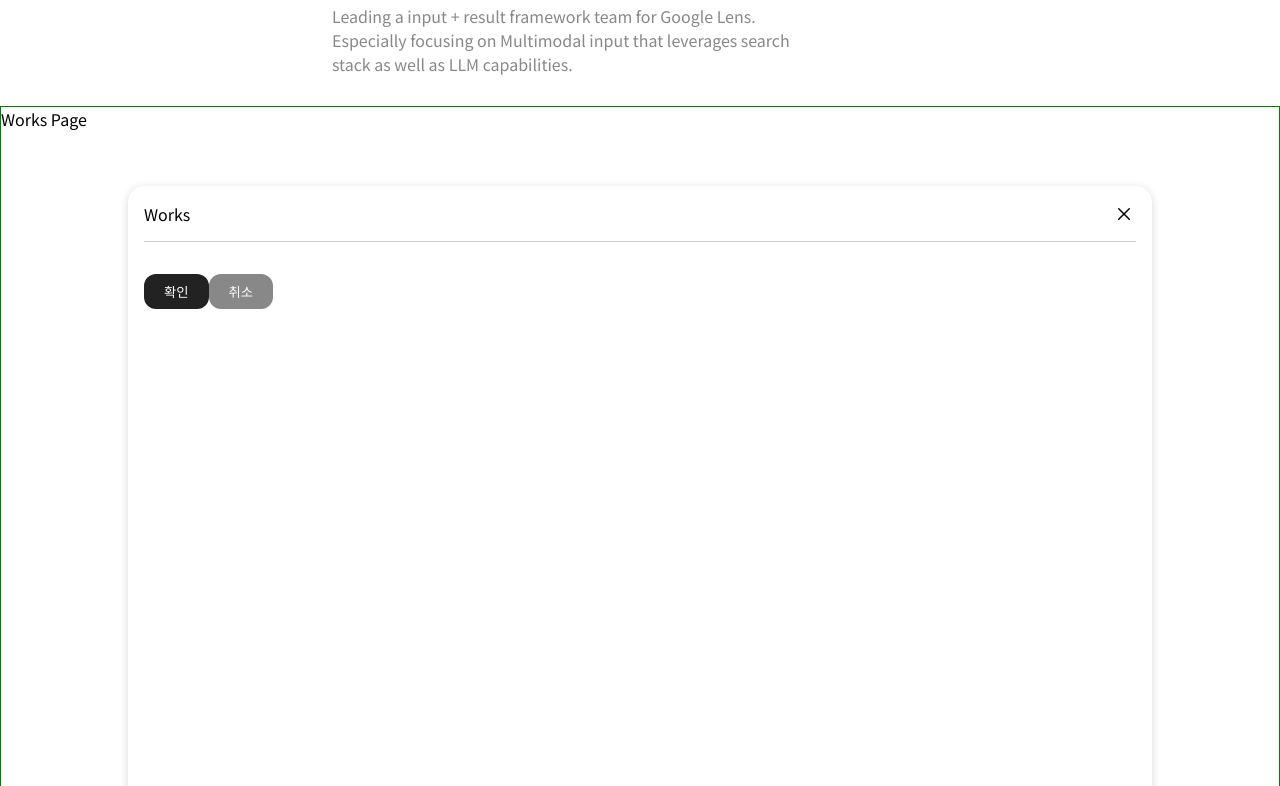
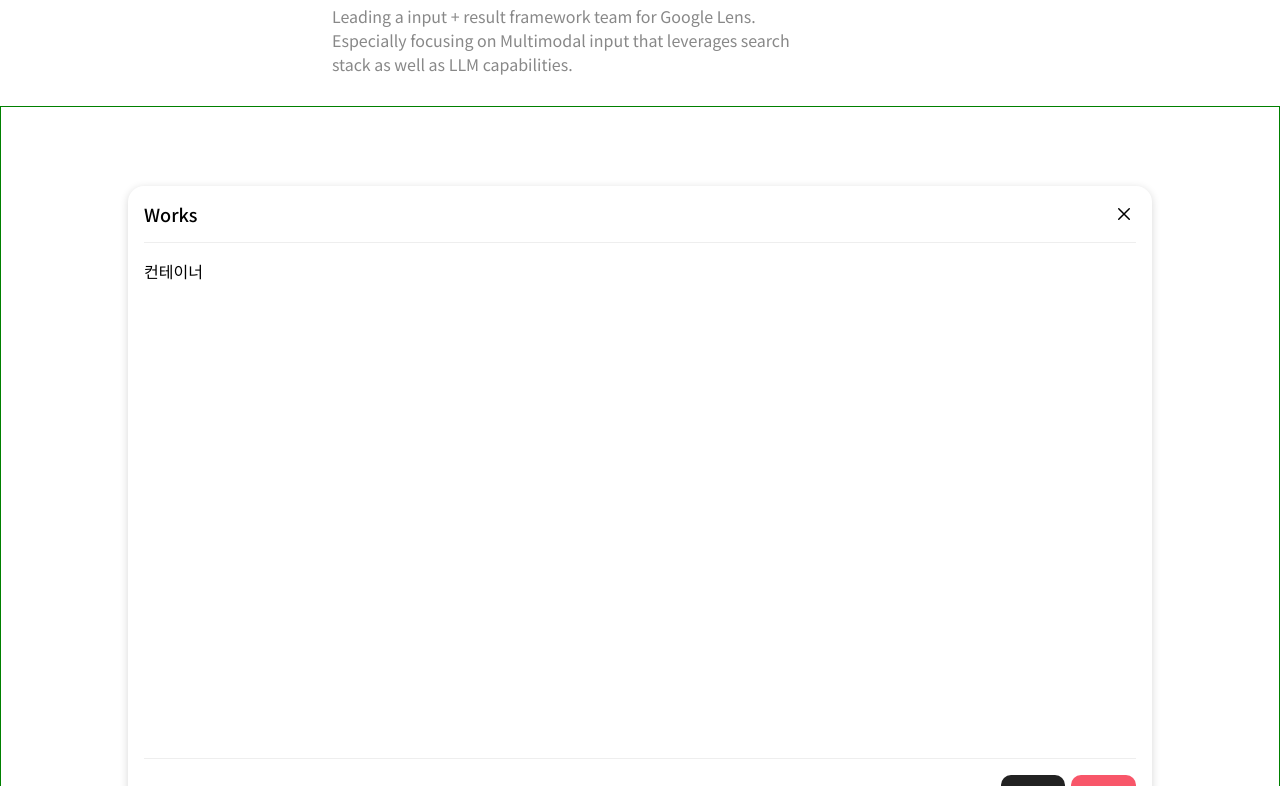
Before and after one commit to lswdev/simple-portfolio, a Vue app in the folder portfolio/: page /works in a window 1280 px wide. Shown: the part 1494-2280 px from the top of the page. Built offline with nearby package versions, Linux system fonts and the light colour scheme.

Commit message:
버튼 CSS 템플릿 생성, 모달 컴포넌트 UI 구조화,

```diff
--- a/portfolio/src/assets/css/button.css
+++ b/portfolio/src/assets/css/button.css
@@ -1,7 +1,7 @@
 button {
   padding: 0.5rem 1.25rem;
   border: 1px solid #222;
-  border-radius: 12px;
+  border-radius: 10px;
   background-color: #FFF;
   outline: none;
   cursor: pointer;
@@ -22,8 +22,16 @@ button[var] {
   border: none;
   color: #FFF;
 }
-button[var="primary"] { background-color: #222; }
-button[var="secondary"] { background-color: #888; }
-button[var="warning"] { background-color: #888; }
-button[var="success"] { background-color: #888; }
-button[var="danger"] { background-color: #888; }
+button[var="primary"] { background-color: #222222; }
+button[var="secondary"] { background-color: #b0b0b0; }
+button[var="warning"] { background-color: #f8c256; }
+button[var="success"] { background-color: #56a7f8; }
+button[var="danger"] { background-color: #f85669; }
+
+/* Action / Animation */
+button:hover {
+  filter: brightness(1.17);
+}
+button:active {
+  filter: brightness(0.975);
+}
--- a/portfolio/src/assets/css/modal.css
+++ b/portfolio/src/assets/css/modal.css
@@ -9,18 +9,20 @@
   box-shadow: 0 2px 8px 0 rgba(0, 0, 0, 0.16);
   border-radius: 1rem;
   padding: 1rem;
+  display: flex;
+  flex-direction: column;
 }
 
 .modal-header {
   height: 40px;
   padding-bottom: 1rem;
-  border-bottom: 1px solid #CCC;
   display: flex;
   justify-content: space-between;
   align-items: center;
 }
 .modal-header .modal-title {
-
+  font-size: 1.125rem;
+  font-weight: 500;
 }
 .modal-header .round-x {
   width: 1.5rem;
@@ -31,8 +33,14 @@
   border-radius: 100%;
 }
 .modal-body {
+  flex: 1;
   padding: 1rem 0;
+  border-top: 1px solid #EEE;
+  border-bottom: 1px solid #EEE;
 }
 .modal-footer {
-
+  display: flex;
+  justify-content: flex-end;
+  gap: 0.4rem;
+  padding-top: 1rem;
 }
--- /dev/null
+++ b/portfolio/src/assets/css/resume.css
@@ -0,0 +1,3 @@
+#resume-page {
+  position: relative;
+}
--- a/portfolio/src/components/Modal.vue
+++ b/portfolio/src/components/Modal.vue
@@ -4,11 +4,11 @@
 
     <div class="modal-header">
       <div class="modal-title" v-text="modalTitle"></div>
-      <button class="round-x" @click="modalClose"></button>
+      <button type="button" class="round-x" @click="modalClose"></button>
     </div>
 
     <div class="modal-body">
-      <div></div>
+      <slot></slot>
     </div>
 
     <div class="modal-footer">
--- a/portfolio/src/views/Resume.vue
+++ b/portfolio/src/views/Resume.vue
@@ -1,8 +1,7 @@
 
 <template>
-  <div style="position: relative;">
+  <div id="resume-page" style="position: relative;">
     Resume Page
-
     <Footer></Footer>
   </div>
 </template>
--- a/portfolio/src/views/Works.vue
+++ b/portfolio/src/views/Works.vue
@@ -1,11 +1,19 @@
 
 <template>
   <div id="work-page">
-    Works Page
+
+    <div >
+
+    </div>
+
     <Modal @modalClose="closeModal" @modalAction="actionModal"
            :modal-title="modalTitle" :modal-desc="modalDesc"
            :action-btn="actionBtn" :close-btn="closeBtn"
-    ></Modal>
+    >
+      <div class="work-contain">
+        컨테이너
+      </div>
+    </Modal>
   </div>
 </template>
 
```
